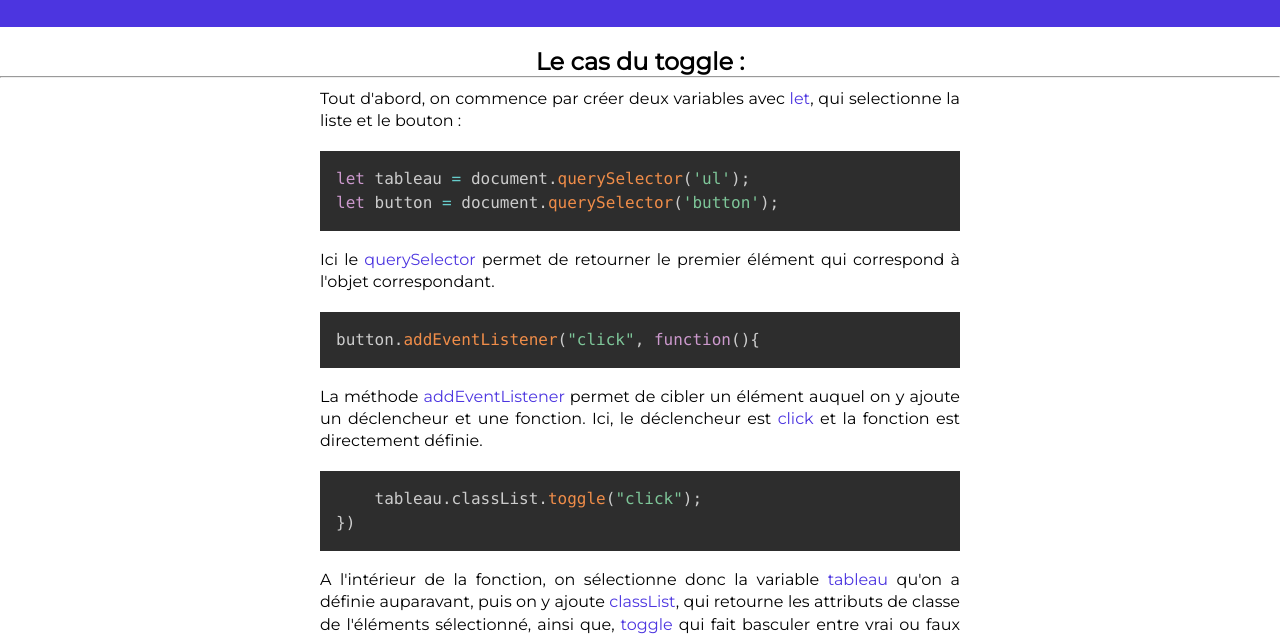
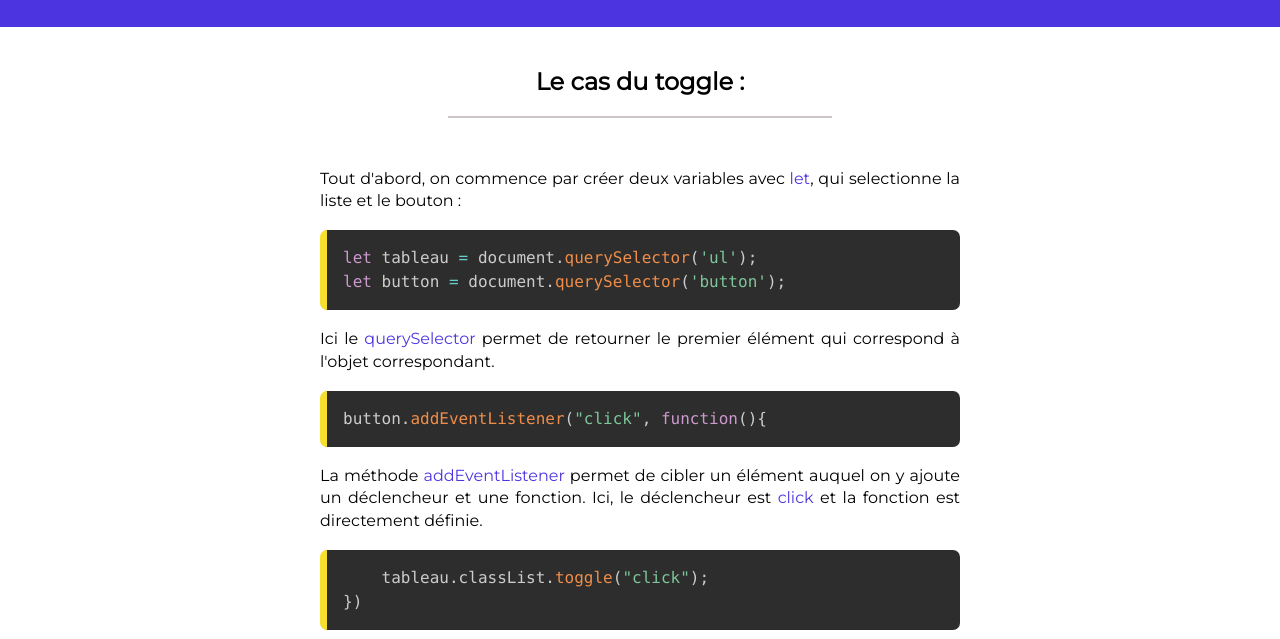
Before and after one commit to RzWilliam/Base-js, a plain HTML site: page index.html in a window 1280 px wide. Shown: the part 90-729 px from the top of the page. Drawn offline with Linux system fonts and the light colour scheme.

Commit message:
:lipstick: Update prism/exo title/hr css

```diff
--- a/style.css
+++ b/style.css
@@ -105,10 +105,19 @@ iframe {
 }
 
 .exo_title{
-    margin: 20px 0 0 0;
+    margin: 40px 0 20px 0;
     font-size: 24px;
     font-weight: bold;
-    cursor: none;
+    cursor: text;
+}
+
+hr {
+    width: 30%;
+    margin: auto;
+    margin-bottom: 40px;
+    height: 1.5px;
+    background-color: #ccc6c6;
+    border: none;
 }
 
 footer {
@@ -138,3 +147,9 @@ footer p{
 .text_exo p span{
     color: #4C35E0;
 }
+
+pre {
+    border-radius: 7px;
+    border-left: solid 7px;
+    border-color: #F7DF30;
+}
```
